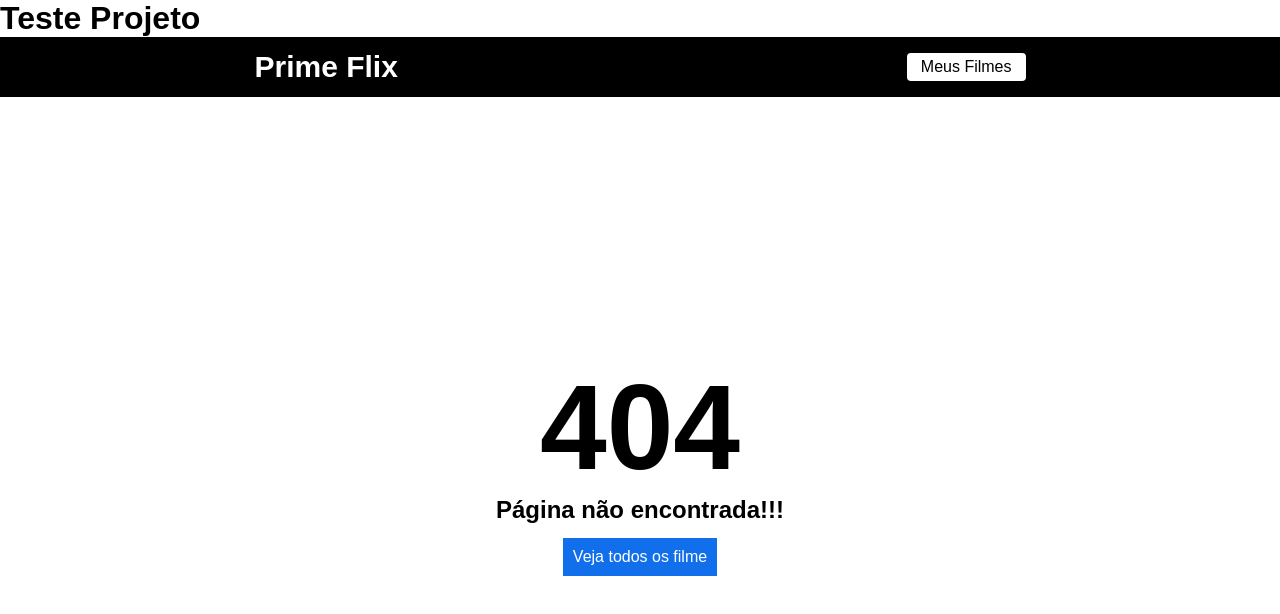
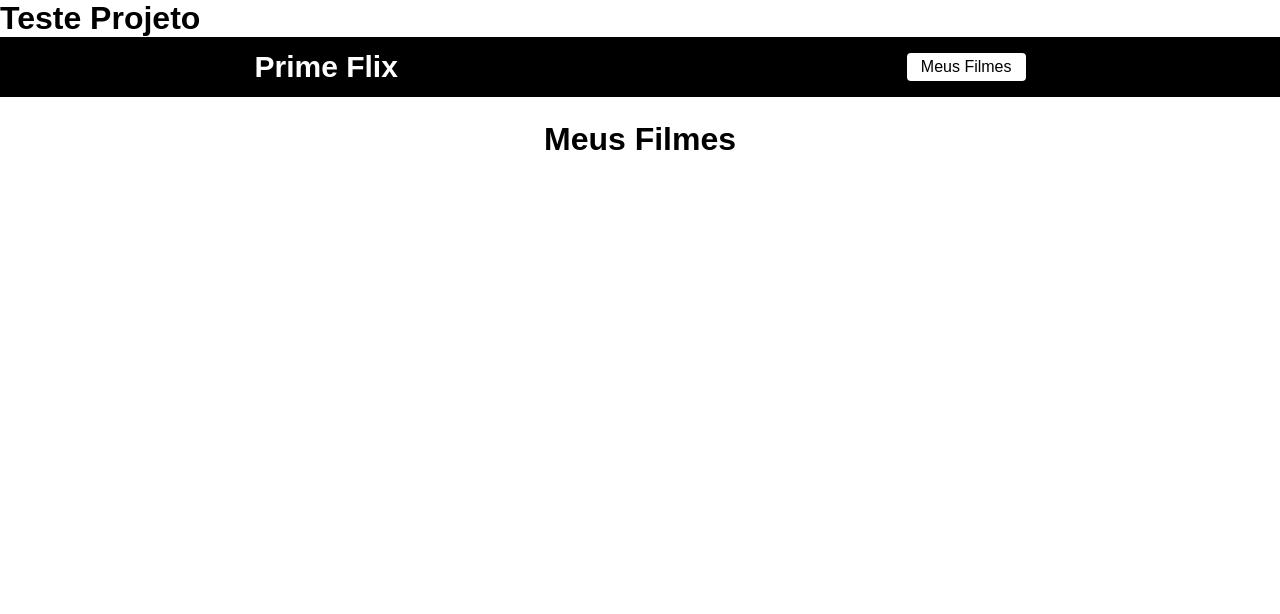
Before and after one commit to antoniocesar7/react-projeto-filme, a React (Create React App) app: page /favoritos in a window 1280 px wide. Before the commit this address had no page. Shown: the top 614 px of the page. Built offline with nearby package versions, Linux system fonts and the light colour scheme.

Commit message:
Foi adicionado página de favoritos e estilizado com css

```diff
--- /dev/null
+++ b/src/pages/Favoritos/favoritos.css
@@ -0,0 +1,39 @@
+
+.meus-filmes{
+    margin-top: 24px;
+    display: flex;
+    flex-direction: column;
+    align-items: center;
+  }
+
+  .meus-filmes h1{
+    margin-bottom: 14px;
+  }
+
+  .meus-filmes span{
+    font-size: 18px;
+  }
+
+  .meus-filmes ul{
+    width: 720px;
+  }
+
+  .meus-filmes ul li{
+    list-style: none;
+    display: flex;
+    justify-content: space-between;
+    align-items: center;
+    margin-bottom: 14px;
+  }
+
+  .meus-filmes div{
+    display: flex;
+    justify-content: center;
+    align-items: center;
+  }
+
+  .meus-filmes div a {
+    text-decoration: none;
+    color: #116feb;
+    margin-right: 14px;
+  }
--- /dev/null
+++ b/src/pages/Favoritos/index.js
@@ -0,0 +1,34 @@
+import { useEffect, useState } from 'react';
+import './favoritos.css';
+import { Link } from 'react-router-dom';
+
+
+function Favoritos(){
+    const [filmes, setFilmes] = useState([]);
+
+    useEffect(() => {
+        const minhaLista = localStorage.getItem("@primeflix");
+        setFilmes(JSON.parse(minhaLista) || [])
+    }, []);
+
+    return(
+        <div className='meus-filmes'>
+            <h1>Meus Filmes</h1>
+            <ul>
+                {filmes.map((item) => {
+                    return(
+                        <li key={item.id}>
+                            <span>{item.title}</span>
+                            <div>
+                                <Link to={`/filme/${item.id}`}>Ver Detalhes</Link>
+                                <button>Excluir</button>
+                            </div>
+                        </li>
+                    )
+                })}
+            </ul>
+        </div>
+    )
+}
+
+export default Favoritos;
--- a/src/routes.js
+++ b/src/routes.js
@@ -2,8 +2,11 @@
 
 import Home from './pages/Home';
 import Filme from "./pages/Filme";
+import Favoritos from "./pages/Favoritos";
+
+import Erro from "./pages/Erro";
+
 import Header from "./components/Header";
-import Erro from "./pages/Erro";
 
 function RoutesApp(){
     return(
@@ -12,6 +15,7 @@
             <Routes>
                 <Route path="/" element={<Home/>}/>
                 <Route path="/filme/:id" element={<Filme/>}/>
+                <Route path="/favoritos" element={<Favoritos/>}/>
 
                 <Route path="*" element={<Erro/>}/>
 
```
